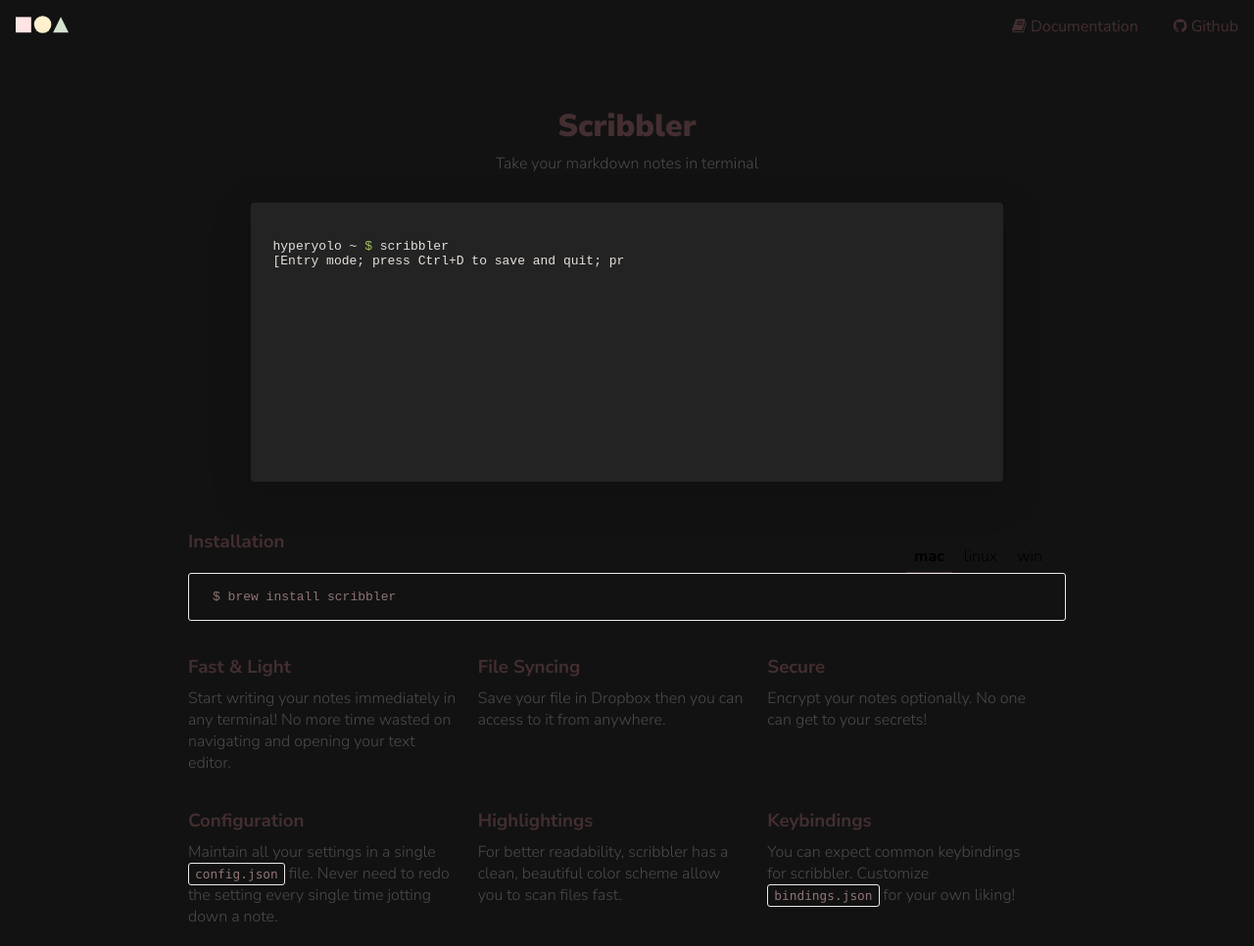
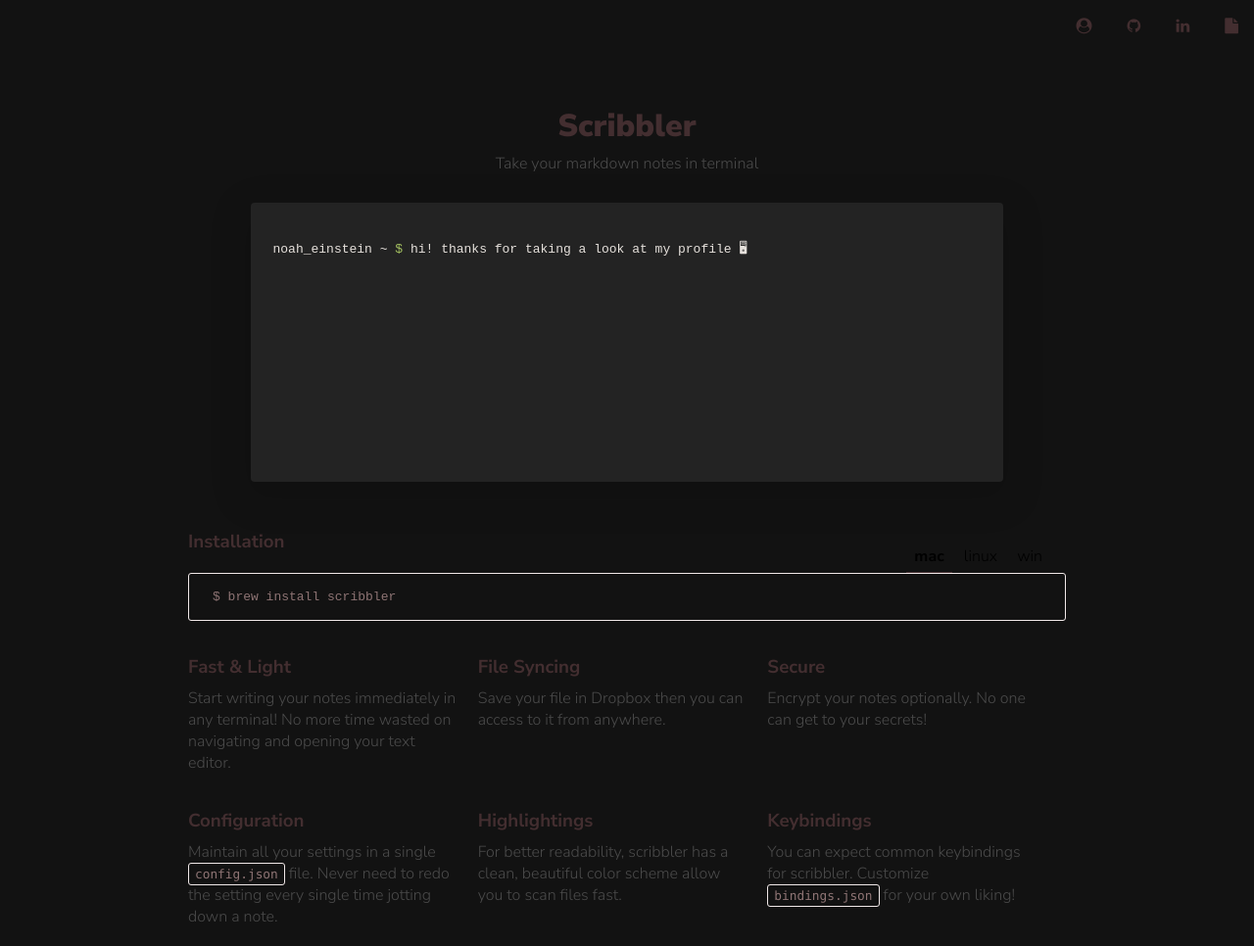
Before and after one commit to noah-m-einstein/noah-m-einstein.github.io, a plain HTML site: page index.html in a window 1280 px wide. Shown: the top 966 px of the page at 98% size. Drawn offline with nearby package versions, Linux system fonts and the light colour scheme.

Commit message:
changed terminal text

```diff
--- a/index.html
+++ b/index.html
@@ -17,8 +17,10 @@
       <div class="logo"></div>
       <ul class="menu">
         <div class="menu__item toggle"><span></span></div>
-        <li class="menu__item"><a href="doc.html" class="link link--dark"><i class="fa fa-book"></i> Documentation</a></li>
-        <li class="menu__item"><a href="" class="link link--dark"><i class="fa fa-github"></i> Github</a></li>
+        <li class="menu__item"><a href="doc.html" class="link link--dark"><i class="fa fa-user-circle"></i></a></li>
+        <li class="menu__item"><a href="" class="link link--dark"><i class="fa fa-github"></i></a></li>
+        <li class="menu__item"><a href="" class="link link--dark"><i class="fa fa-linkedin"></i></a></li>
+        <li class="menu__item"><a href="" class="link link--dark"><i class="fa fa-file"></i></a></li>
       </ul>
     </nav>
     <div class="hero">
@@ -28,7 +30,7 @@
     <div class="hero__terminal">
       <pre>
         <!-- Place your demo code here -->
-        <code class="shell-session demo">hyperyolo ~ $ </code>
+        <code class="shell-session demo">noah_einstein ~ $ </code>
       </pre>
     </div>
     <div class="wrapper">
--- a/scribbler-landing.css
+++ b/scribbler-landing.css
@@ -1,6 +1,6 @@
 /* nav specialized to landing page */
 .logo {
-  background: url('logo.svg') no-repeat;
+  /* background: url('logo.svg') no-repeat; */
   background-size: contain;
   margin: 1rem 0 0 1rem;
 }
--- a/scribbler.js
+++ b/scribbler.js
@@ -12,15 +12,7 @@ var getAll = function (selector, scope) {
 // setup typewriter effect in the terminal demo
 if (document.getElementsByClassName('demo').length > 0) {
   var i = 0;
-  var txt = `scribbler
-            [Entry mode; press Ctrl+D to save and quit; press Ctrl+C to quit without saving]
-
-            ###todo for new year dinner party
-
-            - milk
-            - butter
-            - green onion
-            - lots and lots of kiwis 🥝`;
+  var txt = `hi! thanks for taking a look at my profile 🖥`;
   var speed = 60;
 
   function typeItOut () {
```
Also changed, not shown: scribbler-global.css (line endings or trailing spaces).
